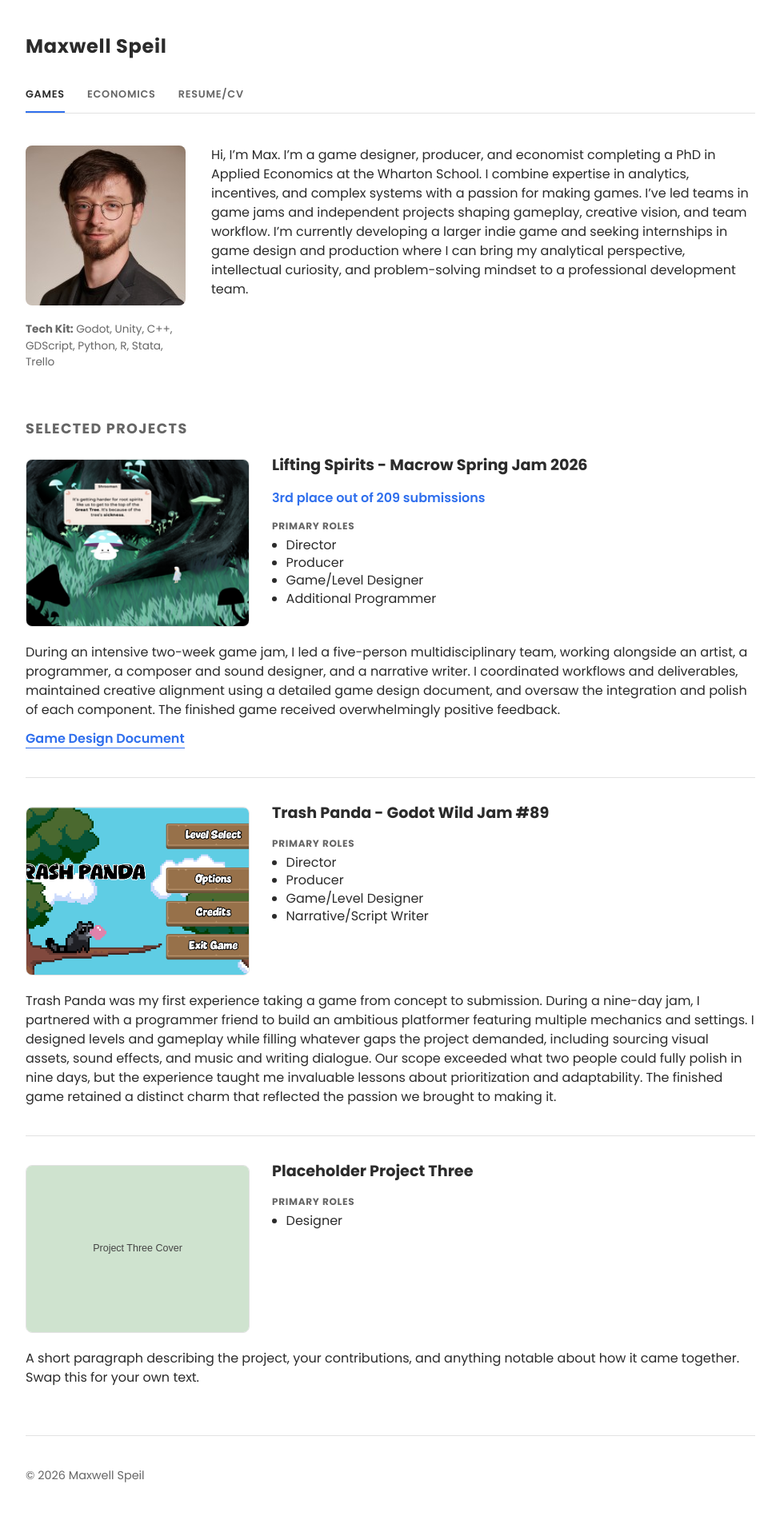
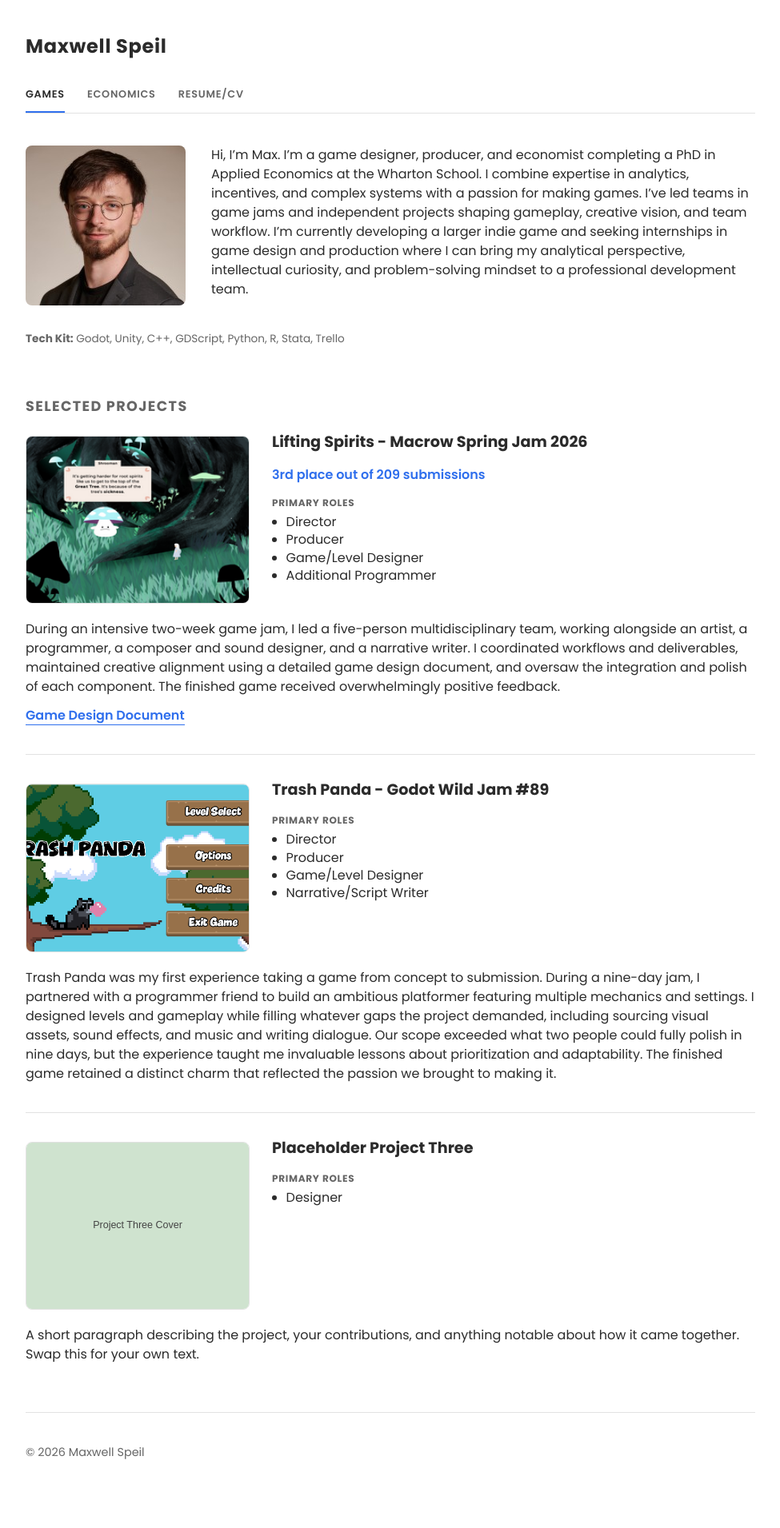
Before and after one commit to mspeil/mspeil.github.io, a Jekyll site: the page built from index.html, in a window 1280 px wide. Shown: the whole page at 80% size, without its empty margins (152-1127 px from the left). Built offline with Jekyll 4.4.1, drawn with Linux system fonts in a browser that asks for light colours; after the commit the page ends 1882 px from its top, so only the background shows below that.

Commit message:
Move Tech Kit line below the full about row, not just the photo
The photo/bio columns are now wrapped in .about-row, with the Tech
Kit paragraph sitting below that row full-width so it no longer
collides with a taller bio paragraph and squeezes the columns.

Co-Authored-By: Claude Sonnet 5 <noreply@anthropic.com>

```diff
--- a/assets/css/style.css
+++ b/assets/css/style.css
@@ -66,17 +66,17 @@ header.site-header h1 {
 
 /* About / intro section */
 .about {
+  margin-bottom: 60px;
+}
+
+.about-row {
   display: flex;
   gap: 32px;
   align-items: flex-start;
-  margin-bottom: 60px;
   flex-wrap: wrap;
 }
 
 .headshot-col {
-  display: flex;
-  flex-direction: column;
-  align-items: flex-start;
   flex-shrink: 0;
   width: 200px;
 }
@@ -98,7 +98,7 @@ header.site-header h1 {
 }
 
 .tech-kit {
-  margin: 20px 0 0;
+  margin: 24px 0 0;
   text-align: left;
   font-size: 0.85rem;
   color: var(--muted);
--- a/index.html
+++ b/index.html
@@ -3,9 +3,9 @@ layout: default
 nav: games
 ---
 <section class="about">
+  <div class="about-row">
     <div class="headshot-col">
       <img class="headshot" src="{{ '/assets/img/headshot.jpg' | relative_url }}" alt="Headshot of {{ site.title }}">
-    <p class="tech-kit"><strong>Tech Kit:</strong> Godot, Unity, C++, GDScript, Python, R, Stata, Trello</p>
     </div>
     <div class="bio">
       <!-- Replace this paragraph with your own bio -->
@@ -18,6 +18,8 @@ nav: games
         curiosity, and problem-solving mindset to a professional development team.
       </p>
     </div>
+  </div>
+  <p class="tech-kit"><strong>Tech Kit:</strong> Godot, Unity, C++, GDScript, Python, R, Stata, Trello</p>
 </section>
 
 <section class="projects">
```
Lines whose indentation alone changed are shown as unchanged.
